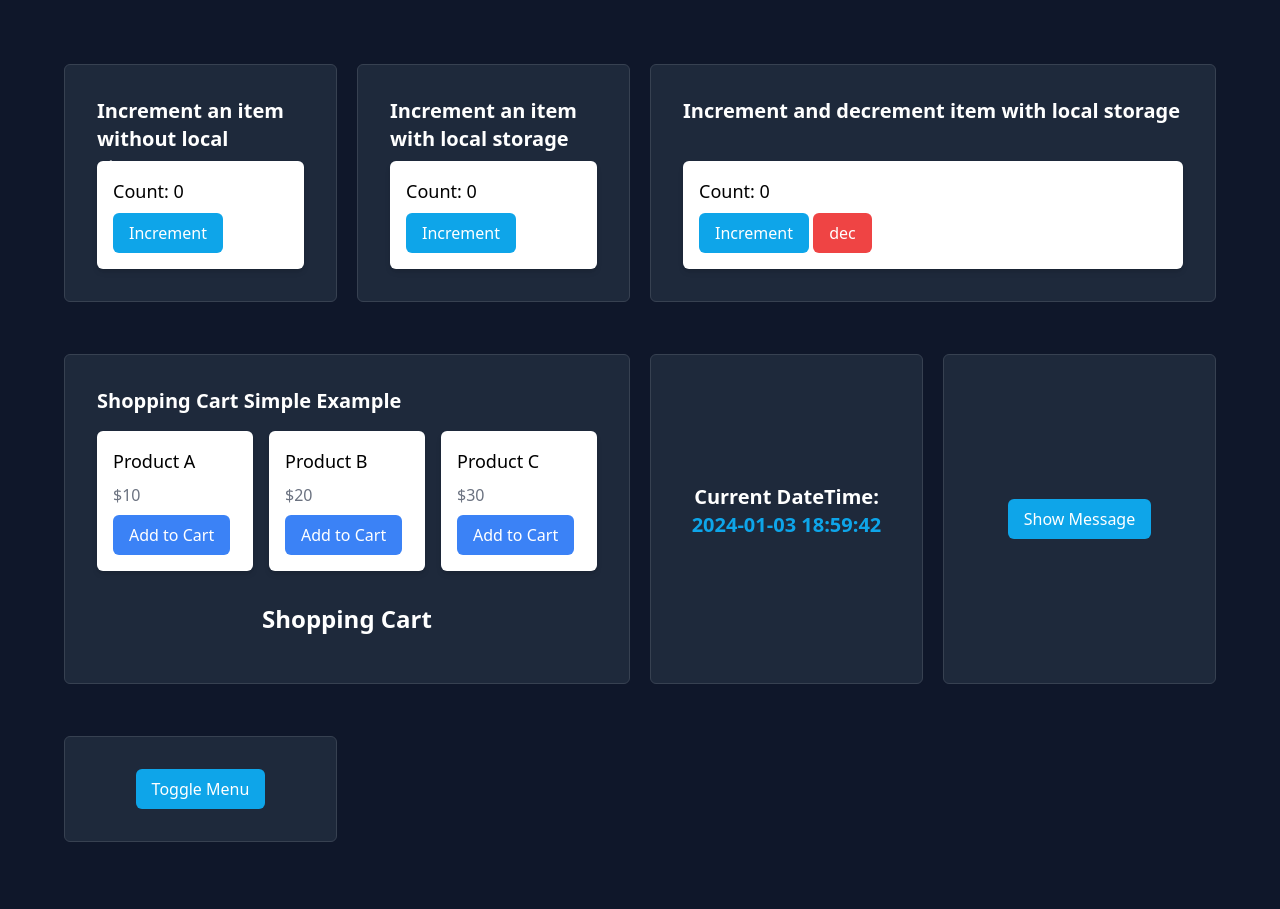
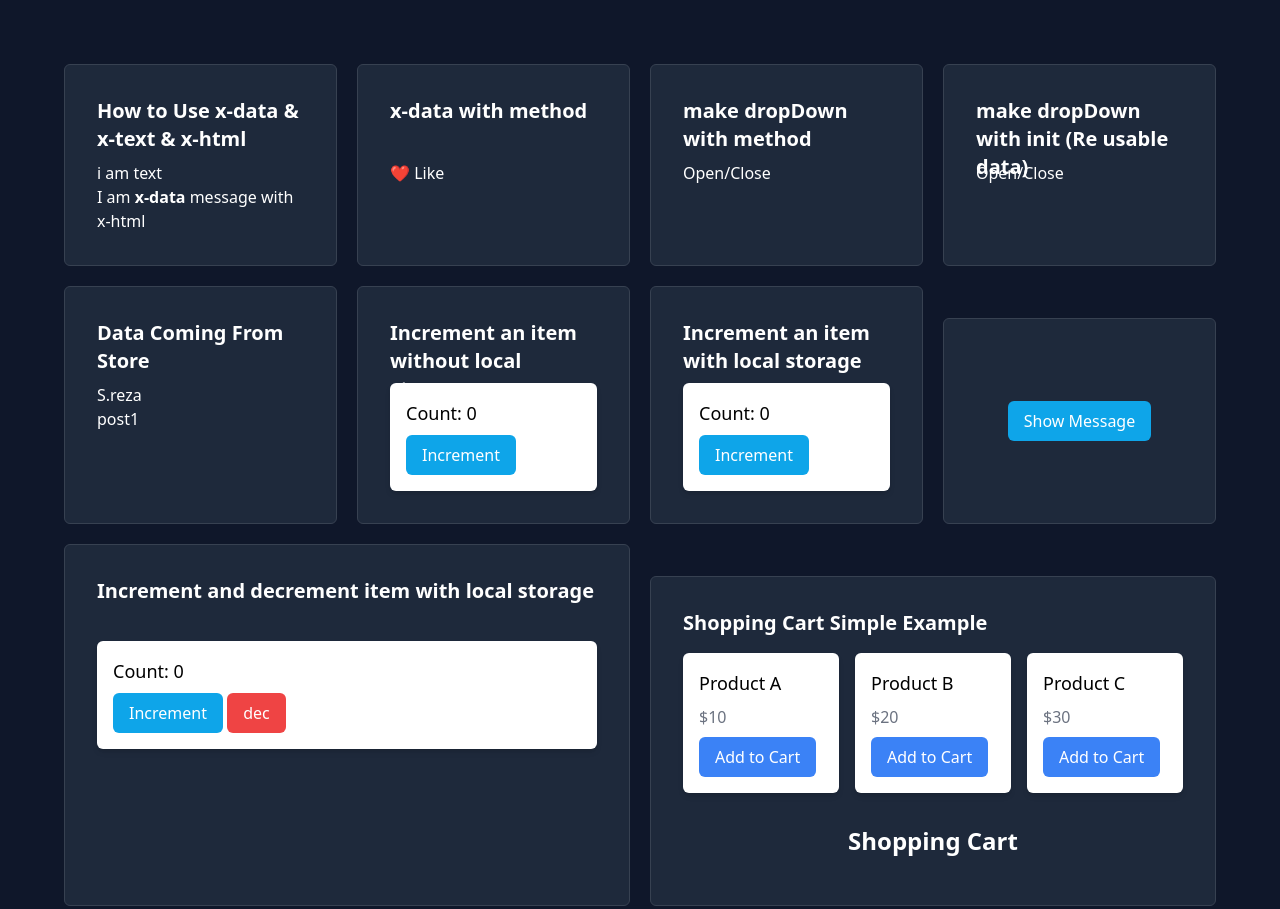
Before and after one commit to Rezaabdollahi7/AlpineJs-Explorations, a website: page src/directives/x-data.html in a window 1280 px wide. Shown: the top 909 px of the page. Drawn offline with nearby package versions, Linux system fonts and the light colour scheme.

Commit message:
Edit x-data
add simple examples & use alpine.data & alpine.store

```diff
--- /dev/null
+++ b/src/directives/x-data-alpine.js
@@ -0,0 +1,12 @@
+document.addEventListener("alpine:init", () => {
+    Alpine.data("dropdown", () => ({
+        open: false,
+        Toggle() {
+            this.open = !this.open;
+        },
+    }));
+    Alpine.store('currentUser' , {
+        username:'S.reza',
+        articles:['post1' , 'post2']
+    })
+});
--- a/src/directives/x-data.html
+++ b/src/directives/x-data.html
@@ -12,6 +12,73 @@
 </head>
 
 <body class="p-16 grid grid-cols-1  xl:grid-cols-4 gap-5 bg-slate-900">
+
+    <!-- How to Use x-data & x-text & x-html -->
+    <div class="bg-slate-800 p-8 rounded-md border border-gray-700 ">
+        <h1 class="text-xl text-white font-bold h-12 mb-4">How to Use x-data & x-text & x-html</h1>
+        <div x-data="{text:'i am text'  , message:'I am <b>x-data</b> message with x-html'}">
+            <p class="text-white" x-text="text"></p>
+            <p class="text-white" x-html="message"></p>
+        </div>
+    </div>
+
+    <!-- x-data with method -->
+    <div class="bg-slate-800 p-8 rounded-md border border-gray-700 ">
+        <h1 class="text-xl text-white font-bold h-12 mb-4">x-data with method</h1>
+        <div class="text-white" x-data="{
+            message: '❤️ Like',
+            count: 0,
+            change() {
+                this.count++;
+                if (this.count % 2 === 0) {
+                    this.message = '❤️ Like';
+                } else {
+                    this.message = '💔 Disliked';
+                }
+            }
+        }">
+            <button @click="change()">
+                <span x-text="message"></span>
+            </button>
+        </div>
+    </div>
+
+    <!-- make dropDown with method -->
+    <div class="bg-slate-800 p-8 rounded-md border border-gray-700 ">
+        <h1 class="text-xl text-white font-bold h-12 mb-4">make dropDown with method</h1>
+        <div class="text-white" x-data="{
+                open:false ,
+                Toggle(){
+                    this.open = !this.open;
+                }
+            }
+            ">
+            <button @click="Toggle">Open/Close</button>
+            <div x-show="open">
+                your content
+            </div>
+        </div>
+    </div>
+
+    <!-- use alpine data & make Re usable data -->
+    <div class="bg-slate-800 p-8 rounded-md border border-gray-700 ">
+        <h1 class="text-xl text-white font-bold h-12 mb-4">make dropDown with init (Re usable data)</h1>
+        <div class="text-white" x-data="dropdown">
+            <button @click="Toggle">Open/Close</button>
+            <div x-show="open">
+                your content
+            </div>
+        </div>
+    </div>
+
+    <!-- use alpine sore for write somthing -->
+    <div class="bg-slate-800 p-8 rounded-md border border-gray-700 ">
+        <h1 class="text-xl text-white font-bold h-12 mb-4">Data Coming From Store</h1>
+        <div class="hover:cursor-pointer text-white" x-data>
+            <p x-text="$store.currentUser.username"></p>
+            <p x-text="$store.currentUser.articles[0]"></p>
+        </div>
+    </div>
 
     <!-- Increment an item without local storage -->
     <div class="bg-slate-800 p-8 rounded-md border border-gray-700 " x-data="{ count: 0 }">
@@ -41,7 +108,14 @@
         </div>
     </div>
 
-    <!-- Increment an item with local storage -->
+    <!-- Show Alert Message -->
+    <div class="bg-slate-800 p-8 rounded-md border border-gray-700 mt-8 flex flex-col justify-center items-center"
+        x-data="{ showMessage: function() { alert('Hello, Alpine.js!'); } }">
+        <button class="bg-sky-500 hover:bg-sky-400 duration-150 transition-all text-white px-4 py-2 rounded-md"
+            @click="showMessage">Show Message</button>
+    </div>
+
+    <!-- Increment and decrement item with local storage -->
     <div class="col-span-2 bg-slate-800 p-8 rounded-md border border-gray-700"
         x-data="{ count2: parseInt(localStorage.getItem('count2')) || 0 }"
         x-init="() => localStorage.setItem('count2', count2)">
@@ -113,13 +187,6 @@
                 class="text-sky-500" x-text="currentDateTime"></span></p>
     </div>
 
-    <!-- Show Alert Message -->
-    <div class="bg-slate-800 p-8 rounded-md border border-gray-700 mt-8 flex flex-col justify-center items-center"
-        x-data="{ showMessage: function() { alert('Hello, Alpine.js!'); } }">
-        <button class="bg-sky-500 hover:bg-sky-400 duration-150 transition-all text-white px-4 py-2 rounded-md"
-            @click="showMessage">Show Message</button>
-    </div>
-
     <!-- Toggle Menu Example -->
     <div class="bg-slate-800 p-8 rounded-md border border-gray-700 mt-8 flex flex-col justify-center items-center"
         x-data="{ open: false }">
@@ -140,6 +207,8 @@
     </div>
 
 
+    <!-- alpine dropdown  -->
+    <script src="./x-data-alpine.js"></script>
     <!-- date & time  -->
     <script>
         function initClock() {
```
Also changed, not shown: dist/output.css.
